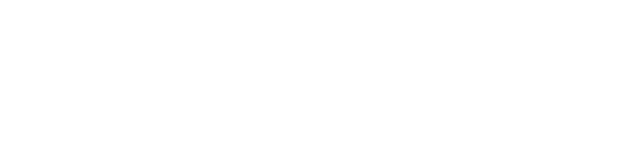
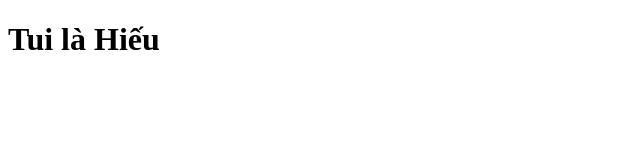
Before and after one commit to TranHieu91/demo, a plain HTML site: page index.html in a window 1280 px wide. Shown: the whole page, without its empty margins (0-640 px from the left). Drawn offline with Linux system fonts and the light colour scheme.

Commit message:
Thêm h1 vào index

```diff
--- a/index.html
+++ b/index.html
@@ -6,6 +6,7 @@
     <title>Tran Minh Hieu</title>
 </head>
 <body>
+    <h1>Tui là Hiếu</h1>
 
 </body>
 </html>
```
